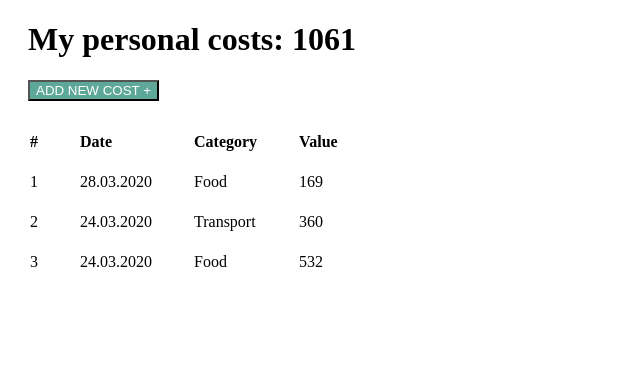
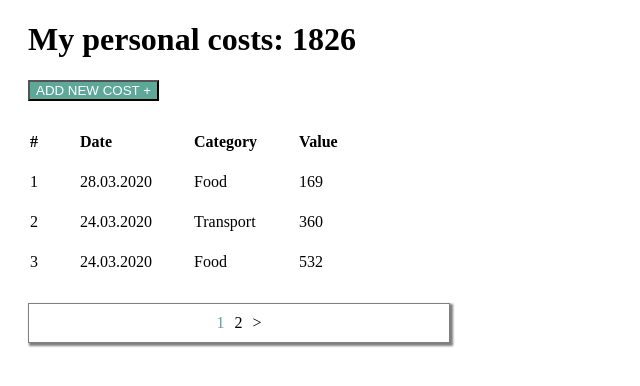
Before and after one commit to AlexaSavenkova/Vue, a Vue app: page / in a window 1280 px wide. Shown: the top 386 px of the page, without its empty margins (0-640 px from the left). Built offline with nearby package versions, Linux system fonts and the light colour scheme.

Commit message:
homework for lesson 4

```diff
--- a/src/App.vue
+++ b/src/App.vue
@@ -16,8 +16,12 @@
         :categoryList="categoryList"
       />
       <PaymentsDisplay
-        :paymentsList="paymentsList"
-        show
+        :paymentsList="currentPage"
+      />
+      <Pagination
+        :totalPages="totalPages"
+        :currentPageNumber="currentPageNumber"
+        @get-page="getPage"
       />
     </main>
   </div>
@@ -26,32 +30,51 @@
 <script>
 import PaymentsDisplay from '@/components/PaymentsDisplay.vue'
 import AddPaymentForm from '@/components/AddPaymentForm'
+import Pagination from '@/components/Pagination'
 import { mapActions, mapMutations, mapGetters } from 'vuex'
 
 export default {
   name: 'App',
   components: {
     PaymentsDisplay,
-    AddPaymentForm
+    AddPaymentForm,
+    Pagination
   },
   data: () => ({
-    showForm: false
+    showForm: false,
+    linesPerPage: 3,
+    currentPageNumber: 1
   }),
   computed: {
-    ...mapGetters(['paymentsList', 'categoryList', 'totalCost'])
+    ...mapGetters(['paymentsList', 'categoryList', 'totalCost', 'currentPage']),
+    totalPages () {
+      return Math.ceil(this.paymentsList.length / this.linesPerPage)
+    }
   },
   methods: {
-    ...mapActions(['fetchData', 'fetchCategoryData']),
+    ...mapActions(['fetchData', 'fetchCategoryData', 'fetchPage']),
     ...mapMutations(['ADD_PAYMENT_DATA']),
     addPayment (data) {
       // this.$store.commit('ADD_PAYMENT_DATA', data)
       this.ADD_PAYMENT_DATA(data)
+      this.getPage(this.currentPageNumber)
+    },
+    getPage (number) {
+      this.currentPageNumber = number
+      const start = this.linesPerPage * (number - 1)
+      const end = start + this.linesPerPage
+      const payload = {
+        start,
+        end
+      }
+      this.fetchPage(payload)
     }
   },
   created () {
     // this.$store.dispatch('fetchData')
     this.fetchData()
     this.fetchCategoryData()
+    setTimeout(() => this.getPage(1), 1000)
   }
 }
 </script>
--- /dev/null
+++ b/src/components/Pagination.vue
@@ -0,0 +1,58 @@
+<template>
+  <div class="pagination" v-if="totalPages > 1">
+    <div
+      v-show="currentPageNumber > 1"
+      @click="getPage(currentPageNumber-1)"
+    > &lt;
+    </div>
+    <div
+      v-for="page in totalPages"
+      :key="page"
+      @click="getPage(page)"
+      :class="{ active: (page===currentPageNumber)}"
+    >
+      {{ page }}
+    </div>
+    <div
+      v-show="currentPageNumber < totalPages"
+      @click="getPage(currentPageNumber+1)"
+    > &gt; </div>
+  </div>
+</template>
+
+<script>
+export default {
+  name: 'Pagination',
+  props: {
+    totalPages: {
+      type: Number,
+      required: true
+    },
+    currentPageNumber: {
+      type: Number,
+      required: true
+    }
+  },
+  methods: {
+    getPage (number) {
+      this.$emit('get-page', number)
+    }
+  }
+}
+</script>
+
+<style scoped>
+  .pagination {
+    display: flex;
+    gap: 10px;
+    margin: 20px;
+    width: 400px;
+    border: 1px solid gray;
+    padding: 10px;
+    justify-content: center;
+    box-shadow: 2px 2px 2px 1px gray;
+  }
+  .active {
+    color: cadetblue;
+  }
+</style>
--- a/src/components/PaymentsDisplay.vue
+++ b/src/components/PaymentsDisplay.vue
@@ -25,8 +25,8 @@ export default {
     paymentsList: {
       type: Array,
       default: () => ([])
-    },
-    show: Boolean
+    }
+    // show: Boolean
   }
 }
 </script>
--- a/src/store/paymentsList.js
+++ b/src/store/paymentsList.js
@@ -1,15 +1,22 @@
+// import Vue from 'vue'
 export default {
   state: {
-    paymentsList: []
+    paymentsList: [],
+    // linesPerPage: 3,
+    currentPage: []
   },
   getters: {
     paymentsList: (state) => state.paymentsList,
     totalCost: ({ paymentsList }) => paymentsList
-      .reduce((total, { value }) => total + value, 0)
+      .reduce((total, { value }) => total + value, 0),
+    currentPage: (state) => state.currentPage
   },
   mutations: {
     SET_PAYMENTS_LIST (state, paymentsList) {
       state.paymentsList = paymentsList
+    },
+    SET_CURRENT_PAGE (state, page) {
+      state.currentPage = page
     },
     ADD_PAYMENT_DATA (state, payment) {
       state.paymentsList.push(payment)
@@ -38,10 +45,19 @@ export default {
             date: '24.03.2020',
             category: 'Food',
             value: 532
+          },
+          {
+            date: '24.04.2020',
+            category: 'Food',
+            value: 765
           }
         ]
         commit('SET_PAYMENTS_LIST', initialPaymentsList)
       }, 1000)
+    },
+    fetchPage: (context, payload) => {
+      const page = context.state.paymentsList.slice(payload.start, payload.end)
+      context.commit('SET_CURRENT_PAGE', page)
     }
   }
 }
```
